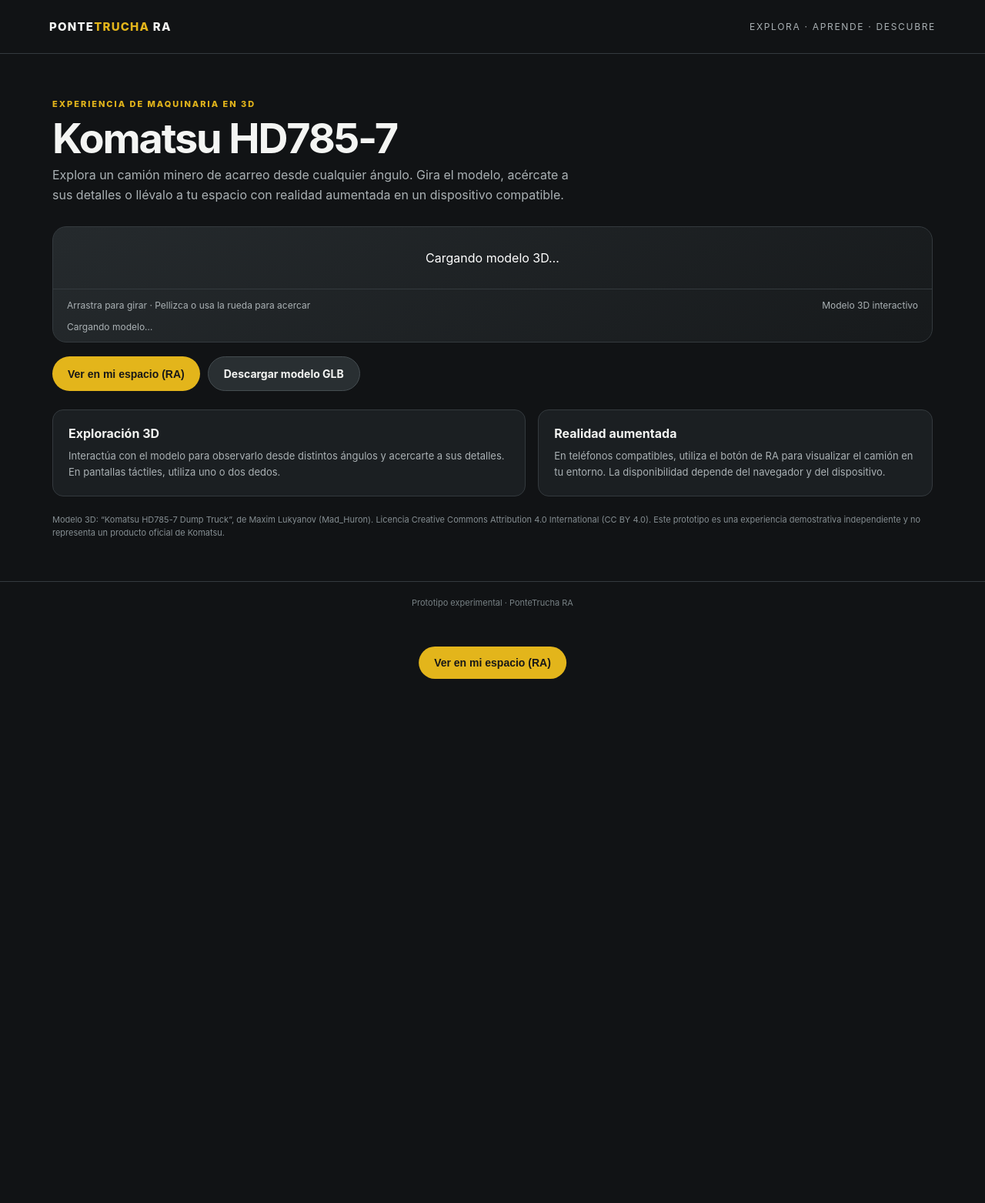
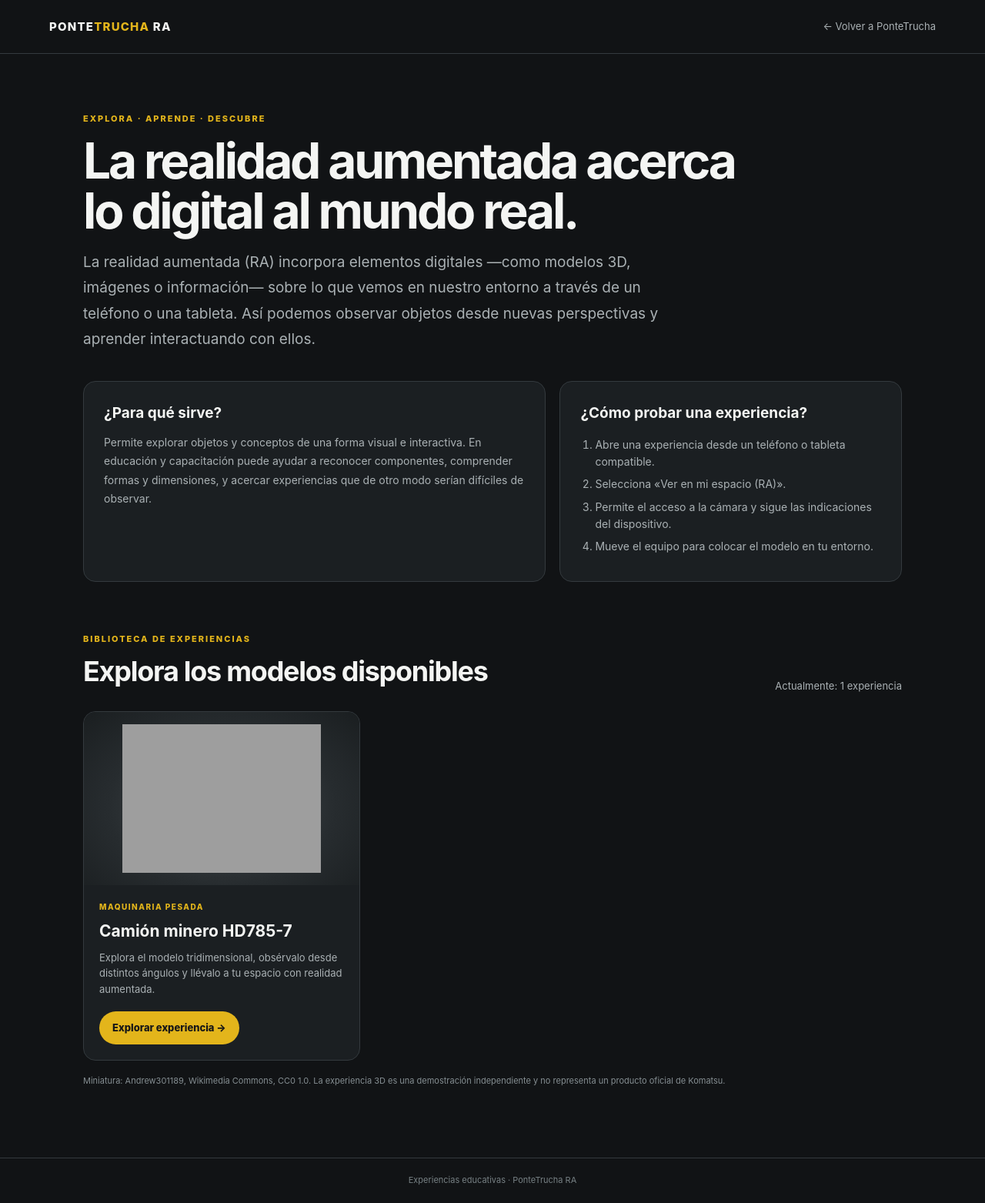
Before and after one commit to PonteTruchaLabs/pontetrucha-web, a Jekyll site: the page ra/index.html, which Jekyll copies as it is, in a window 1280 px wide. Shown: the whole page at 77% size. Built offline with Jekyll 4.4.1, drawn with Linux system fonts in a browser that asks for light colours; before the commit the page ends 900 px from its top, so only the background shows below that; grey boxes are pictures that could not be loaded.

Commit message:
Crear catálogo de experiencias RA
* Mover experiencia HD785-7 a su propia página

* Crear catálogo introductorio de realidad aumentada

```diff
--- a/ra/index.html
+++ b/ra/index.html
@@ -4,59 +4,86 @@
   <meta charset="utf-8">
   <meta name="viewport" content="width=device-width, initial-scale=1">
   <meta name="theme-color" content="#111315">
-  <meta name="description" content="Explora el camión minero Komatsu HD785-7 en 3D y realidad aumentada con PonteTrucha RA.">
-  <title>Komatsu HD785-7 | PonteTrucha RA</title>
-  <script type="module" src="https://ajax.googleapis.com/ajax/libs/model-viewer/4.0.0/model-viewer.min.js"></script>
+  <meta name="description" content="Descubre qué es la realidad aumentada y explora experiencias 3D de PonteTrucha.">
+  <title>Realidad Aumentada | PonteTrucha</title>
   <style>
     :root{color-scheme:dark;--bg:#111315;--panel:#1b1f22;--line:#343a3e;--text:#f4f5f3;--muted:#aab1b4;--accent:#e3b51b}
-    *{box-sizing:border-box}body{margin:0;background:var(--bg);color:var(--text);font-family:Inter,system-ui,-apple-system,"Segoe UI",sans-serif}
+    *{box-sizing:border-box}body{margin:0;background:var(--bg);color:var(--text);font-family:Inter,system-ui,-apple-system,"Segoe UI",sans-serif;line-height:1.6}
     header{height:70px;display:flex;align-items:center;justify-content:space-between;padding:0 clamp(20px,5vw,72px);border-bottom:1px solid var(--line)}
-    .brand{font-weight:800;letter-spacing:.08em;font-size:15px}.brand span{color:var(--accent)}.tag{color:var(--muted);font-size:12px;letter-spacing:.14em;text-transform:uppercase}
-    main{max-width:1240px;margin:auto;padding:clamp(24px,5vw,58px) clamp(18px,4vw,48px) 42px}
+    .brand{font-weight:800;letter-spacing:.08em;font-size:15px;text-decoration:none;color:var(--text)}.brand span{color:var(--accent)}.home{color:var(--muted);font-size:13px;text-decoration:none}.home:hover{color:var(--text)}
+    main{max-width:1160px;margin:auto;padding:clamp(34px,6vw,76px) clamp(18px,4vw,48px) 80px}
     .eyebrow{color:var(--accent);text-transform:uppercase;letter-spacing:.18em;font-size:11px;font-weight:800}
-    h1{margin:10px 0 8px;font-size:clamp(30px,5vw,54px);line-height:1.02;letter-spacing:-.04em}
-    .intro{margin:0;max-width:680px;color:var(--muted);line-height:1.6}
-    .viewer-wrap{margin-top:28px;background:linear-gradient(145deg,#252a2d,#171a1c);border:1px solid var(--line);border-radius:18px;overflow:hidden}
-    model-viewer{width:100%;height:min(65vh,620px);min-height:340px;background:radial-gradient(ellipse at 50% 55%,#454b4e 0%,#272c2f 48%,#1a1e20 100%);--poster-color:transparent}
-    .viewer-help{display:flex;flex-wrap:wrap;justify-content:space-between;gap:10px;padding:13px 18px;color:var(--muted);font-size:12px;border-top:1px solid var(--line)}
-    .actions{display:flex;flex-wrap:wrap;gap:10px;margin-top:18px}
-    button,.download{border:0;border-radius:999px;padding:13px 20px;font-weight:750;font-size:14px;cursor:pointer;text-decoration:none;display:inline-flex;align-items:center;justify-content:center}
-    .primary{background:var(--accent);color:#171717}.secondary{background:#292f32;color:var(--text);border:1px solid #454d51}
-    button:focus-visible,a:focus-visible{outline:3px solid white;outline-offset:3px}
-    .details{display:grid;grid-template-columns:1.2fr 1fr;gap:16px;margin-top:24px}
-    .card{background:var(--panel);border:1px solid var(--line);border-radius:14px;padding:20px}.card h2{margin:0 0 9px;font-size:16px}.card p{margin:0;color:var(--muted);font-size:13px;line-height:1.6}
-    .credit{margin-top:22px;color:#858e92;font-size:11px;line-height:1.6}footer{border-top:1px solid var(--line);padding:20px;text-align:center;color:#778084;font-size:11px}
-    #status{color:var(--muted);font-size:12px;padding:0 18px 12px}
-    @media(max-width:700px){header{height:60px}.tag{display:none}.details{grid-template-columns:1fr}model-viewer{height:54vh;min-height:310px}.actions>*{flex:1 1 100%}}
+    h1{margin:12px 0 18px;font-size:clamp(36px,6vw,64px);line-height:1.02;letter-spacing:-.05em;max-width:850px}
+    .lead{max-width:780px;margin:0;color:var(--muted);font-size:clamp(16px,2vw,19px);line-height:1.75}
+    .explain{display:grid;grid-template-columns:1.15fr .85fr;gap:18px;margin-top:38px}
+    .info{padding:26px;background:var(--panel);border:1px solid var(--line);border-radius:16px}
+    .info h2{margin:0 0 10px;font-size:19px}.info p{margin:0;color:var(--muted);font-size:14px;line-height:1.75}
+    .how{margin:14px 0 0;padding-left:19px;color:var(--muted);font-size:14px}.how li{margin:7px 0}
+    .section-head{display:flex;justify-content:space-between;align-items:end;gap:20px;margin:66px 0 22px}
+    .section-head h2{font-size:clamp(25px,4vw,36px);letter-spacing:-.035em;margin:5px 0 0}.section-head p{color:var(--muted);font-size:13px;margin:0}
+    .grid{display:grid;grid-template-columns:repeat(auto-fit,minmax(min(100%,280px),360px));gap:20px}
+    .item{overflow:hidden;background:var(--panel);border:1px solid var(--line);border-radius:16px;transition:transform .2s,border-color .2s}
+    .item:hover{transform:translateY(-4px);border-color:#697176}
+    .thumb{height:225px;display:flex;align-items:center;justify-content:center;padding:16px;background:radial-gradient(ellipse at 50% 55%,#454b4e 0%,#272c2f 58%,#1a1e20 100%)}
+    .thumb img{width:100%;height:100%;object-fit:contain}
+    .item-body{padding:20px}.category{color:var(--accent);font-size:10px;font-weight:800;letter-spacing:.15em;text-transform:uppercase}
+    .item h3{margin:7px 0;font-size:21px}.item p{margin:0 0 18px;color:var(--muted);font-size:13px;line-height:1.6}
+    .open{display:inline-flex;align-items:center;justify-content:center;padding:11px 17px;border-radius:999px;background:var(--accent);color:#171717;text-decoration:none;font-size:13px;font-weight:800}
+    .open:hover{filter:brightness(1.08)}
+    .note{margin-top:18px;color:#858e92;font-size:11px;line-height:1.6}
+    footer{border-top:1px solid var(--line);padding:20px;text-align:center;color:#778084;font-size:11px}
+    @media(max-width:700px){header{height:62px}.explain{grid-template-columns:1fr}.section-head{display:block}.section-head p{margin-top:8px}.grid{grid-template-columns:1fr}.thumb{height:210px}}
   </style>
 </head>
 <body>
-  <header><div class="brand">PONTE<span>TRUCHA</span> RA</div><div class="tag">Explora · Aprende · Descubre</div></header>
+  <header>
+    <a class="brand" href="/">PONTE<span>TRUCHA</span> RA</a>
+    <a class="home" href="/">← Volver a PonteTrucha</a>
+  </header>
   <main>
-    <div class="eyebrow">Experiencia de maquinaria en 3D</div>
-    <h1>Komatsu HD785-7</h1>
-    <p class="intro">Explora un camión minero de acarreo desde cualquier ángulo. Gira el modelo, acércate a sus detalles o llévalo a tu espacio con realidad aumentada en un dispositivo compatible.</p>
-    <section class="viewer-wrap" aria-label="Visor 3D del camión">
-      <model-viewer id="truck" src="assets/komatsu-hd785-7.glb" ios-src="assets/komatsu-hd785-7.usdz" alt="Modelo tridimensional de un camión minero Komatsu HD785-7" camera-controls touch-action="pan-y" auto-rotate rotation-per-second="18deg" shadow-intensity="1" exposure="1" environment-image="neutral" ar ar-modes="webxr scene-viewer quick-look" ar-scale="auto" ar-placement="floor" camera-orbit="35deg 70deg auto" min-camera-orbit="auto 15deg auto" max-camera-orbit="auto 165deg auto" loading="eager">
-        <button slot="ar-button" class="primary" style="position:absolute;bottom:18px;left:50%;transform:translateX(-50%);white-space:nowrap">Ver en mi espacio (RA)</button>
-        <div slot="poster" style="color:white;text-align:center;padding:30px">Cargando modelo 3D…</div>
-      </model-viewer>
-      <div class="viewer-help"><span>Arrastra para girar · Pellizca o usa la rueda para acercar</span><span>Modelo 3D interactivo</span></div>
-      <div id="status" role="status" aria-live="polite">Cargando modelo…</div>
+    <div class="eyebrow">Explora · Aprende · Descubre</div>
+    <h1>La realidad aumentada acerca lo digital al mundo real.</h1>
+    <p class="lead">La realidad aumentada (RA) incorpora elementos digitales —como modelos 3D, imágenes o información— sobre lo que vemos en nuestro entorno a través de un teléfono o una tableta. Así podemos observar objetos desde nuevas perspectivas y aprender interactuando con ellos.</p>
+
+    <section class="explain" aria-label="Qué puedes hacer con realidad aumentada">
+      <article class="info">
+        <h2>¿Para qué sirve?</h2>
+        <p>Permite explorar objetos y conceptos de una forma visual e interactiva. En educación y capacitación puede ayudar a reconocer componentes, comprender formas y dimensiones, y acercar experiencias que de otro modo serían difíciles de observar.</p>
+      </article>
+      <article class="info">
+        <h2>¿Cómo probar una experiencia?</h2>
+        <ol class="how">
+          <li>Abre una experiencia desde un teléfono o tableta compatible.</li>
+          <li>Selecciona «Ver en mi espacio (RA)».</li>
+          <li>Permite el acceso a la cámara y sigue las indicaciones del dispositivo.</li>
+          <li>Mueve el equipo para colocar el modelo en tu entorno.</li>
+        </ol>
+      </article>
     </section>
-    <div class="actions"><button class="primary" id="ar-launch" type="button">Ver en mi espacio (RA)</button><a class="download secondary" href="assets/komatsu-hd785-7.glb" download>Descargar modelo GLB</a></div>
-    <section class="details">
-      <article class="card"><h2>Exploración 3D</h2><p>Interactúa con el modelo para observarlo desde distintos ángulos y acercarte a sus detalles. En pantallas táctiles, utiliza uno o dos dedos.</p></article>
-      <article class="card"><h2>Realidad aumentada</h2><p>En teléfonos compatibles, utiliza el botón de RA para visualizar el camión en tu entorno. La disponibilidad depende del navegador y del dispositivo.</p></article>
+
+    <section aria-labelledby="experiencias">
+      <div class="section-head">
+        <div><div class="eyebrow">Biblioteca de experiencias</div><h2 id="experiencias">Explora los modelos disponibles</h2></div>
+        <p>Actualmente: 1 experiencia</p>
+      </div>
+      <div class="grid">
+        <article class="item">
+          <a href="/ra/hd785-7/" aria-label="Abrir experiencia Komatsu HD785-7">
+            <div class="thumb">
+              <img src="https://upload.wikimedia.org/wikipedia/commons/0/02/HD785_7_no_background.png" alt="Camión minero Komatsu HD785-7 visto de perfil" loading="lazy">
+            </div>
+          </a>
+          <div class="item-body">
+            <div class="category">Maquinaria pesada</div>
+            <h3>Camión minero HD785-7</h3>
+            <p>Explora el modelo tridimensional, obsérvalo desde distintos ángulos y llévalo a tu espacio con realidad aumentada.</p>
+            <a class="open" href="/ra/hd785-7/">Explorar experiencia →</a>
+          </div>
+        </article>
+      </div>
+      <p class="note">Miniatura: Andrew301189, Wikimedia Commons, CC0 1.0. La experiencia 3D es una demostración independiente y no representa un producto oficial de Komatsu.</p>
     </section>
-    <p class="credit">Modelo 3D: “Komatsu HD785-7 Dump Truck”, de Maxim Lukyanov (Mad_Huron). Licencia Creative Commons Attribution 4.0 International (CC BY 4.0). Este prototipo es una experiencia demostrativa independiente y no representa un producto oficial de Komatsu.</p>
   </main>
-  <footer>Prototipo experimental · PonteTrucha RA</footer>
-  <script>
-    const viewer=document.querySelector('#truck'),status=document.querySelector('#status');
-    viewer.addEventListener('load',()=>{status.textContent='Modelo cargado correctamente.'});
-    viewer.addEventListener('error',()=>{status.textContent='No se pudo cargar el modelo. Verifica que los archivos estén en la carpeta assets.'});
-    document.querySelector('#ar-launch').addEventListener('click',async()=>{if(viewer.canActivateAR){try{await viewer.activateAR()}catch(e){status.textContent='No se pudo iniciar la RA. Prueba desde un teléfono compatible.'}}else{status.textContent='Este dispositivo o navegador no ofrece un modo de realidad aumentada compatible. El visor 3D sigue disponible.'}});
-  </script>
+  <footer>Experiencias educativas · PonteTrucha RA</footer>
 </body>
 </html>
```
Also changed, not shown: ra/hd785-7/index.html (added, +62 -0 lines).
